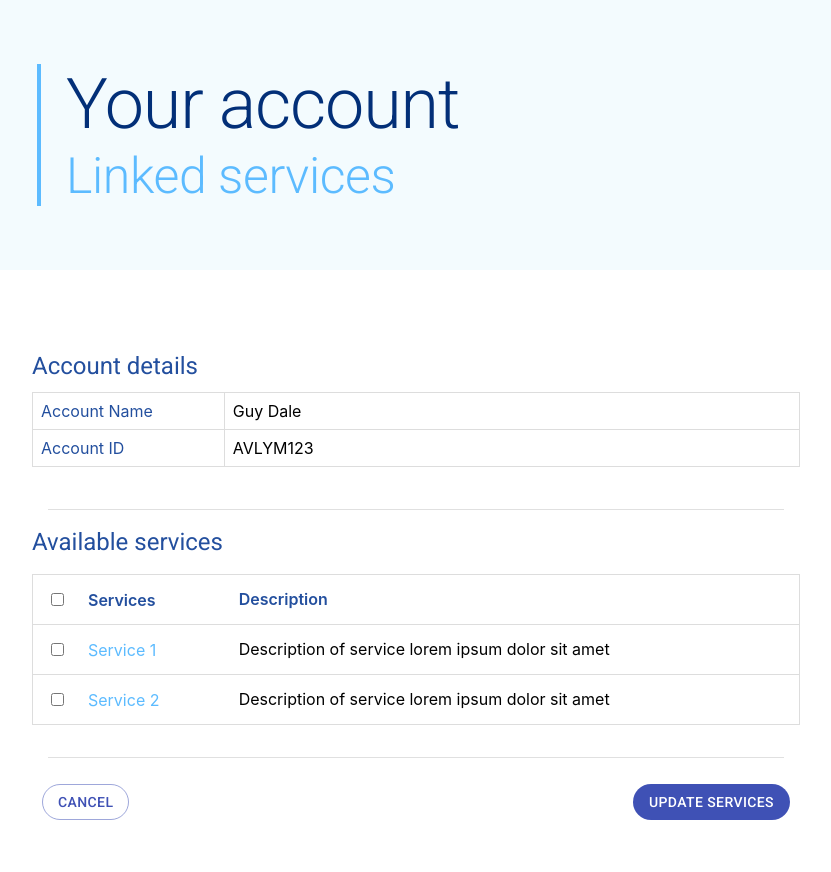
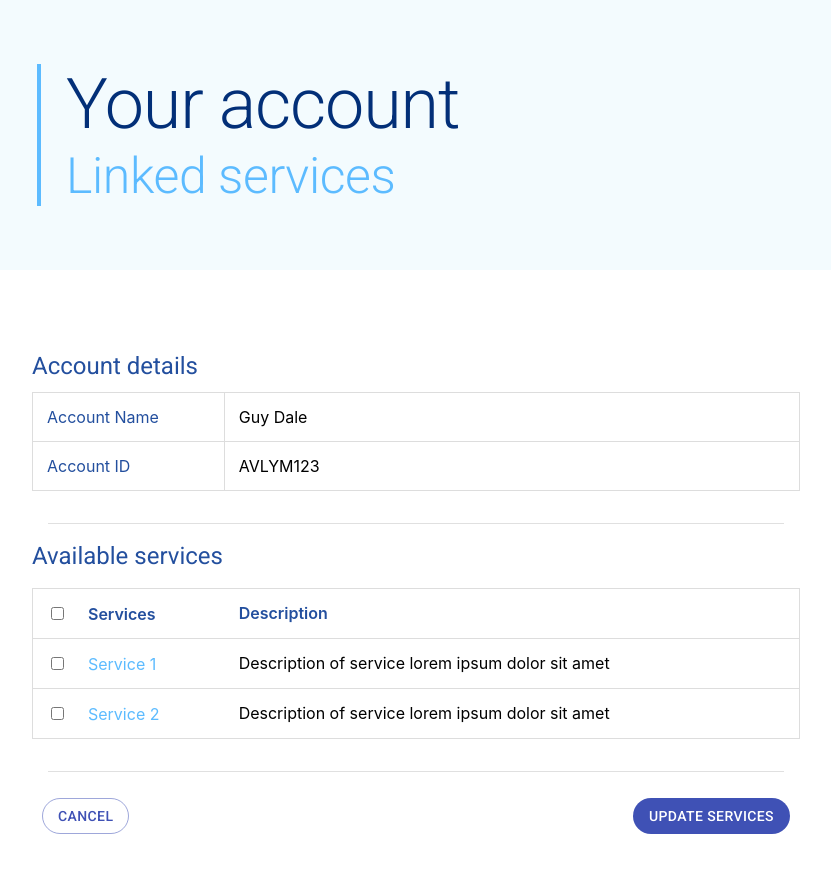
Before and after one commit to Kwiddy/Internship-React-Page, a React (Create React App) app: page / in a window 1280 px wide. Shown: the top 872 px of the page, without its empty margins (224-1055 px from the left). Built offline with nearby package versions, Linux system fonts and the light colour scheme.

Commit message:
change table margin and padding

```diff
--- a/src/styles/style.css
+++ b/src/styles/style.css
@@ -51,14 +51,13 @@ header .headText #subHead {
   border-collapse: collapse;
   width: 100%;
   margin-top: 1.25vh;
-  margin-bottom: 1.25vh;
 }
 
 .page-wrapper .page-block .account-details table,
 .page-wrapper .page-block .account-details td {
   color: black;
   border: 1px solid #ddd;
-  padding: 1vh;
+  padding: 1.75vh;
 }
 
 .page-wrapper .page-block .account-details .headCol {
--- a/src/styles/style.scss
+++ b/src/styles/style.scss
@@ -40,13 +40,12 @@ header {
         border-collapse: collapse;
         width: 100%;
         margin-top: 1.25vh;
-        margin-bottom: 1.25vh;
       }
       table,
       td {
         color: black;
         border: 1px solid #ddd;
-        padding: 1vh;
+        padding: 1.75vh;
       }
       .headCol {
         color: #234f9e;
```
Also changed, not shown: 1 other file (tests, documents, lock files or other folders).
